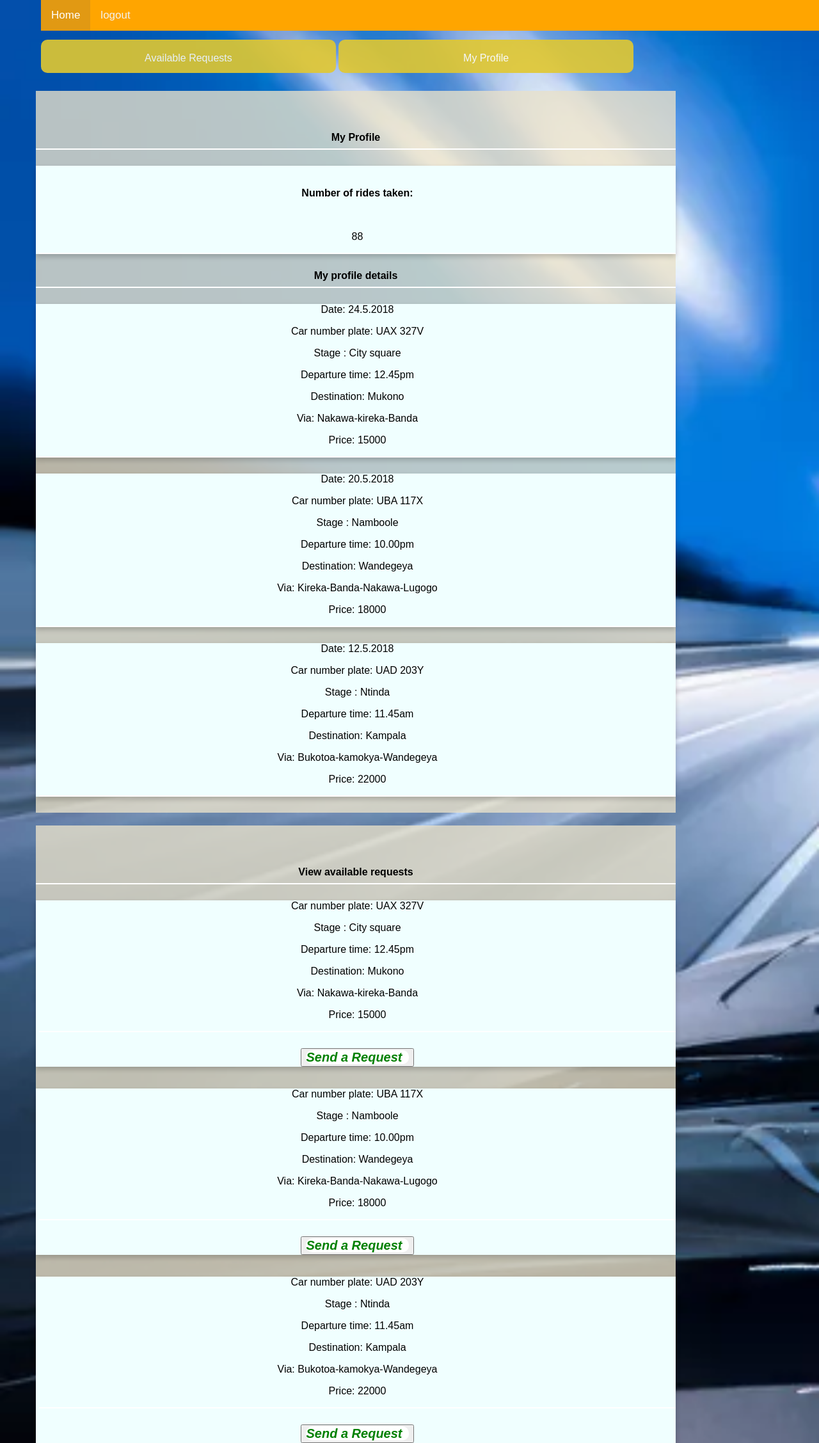
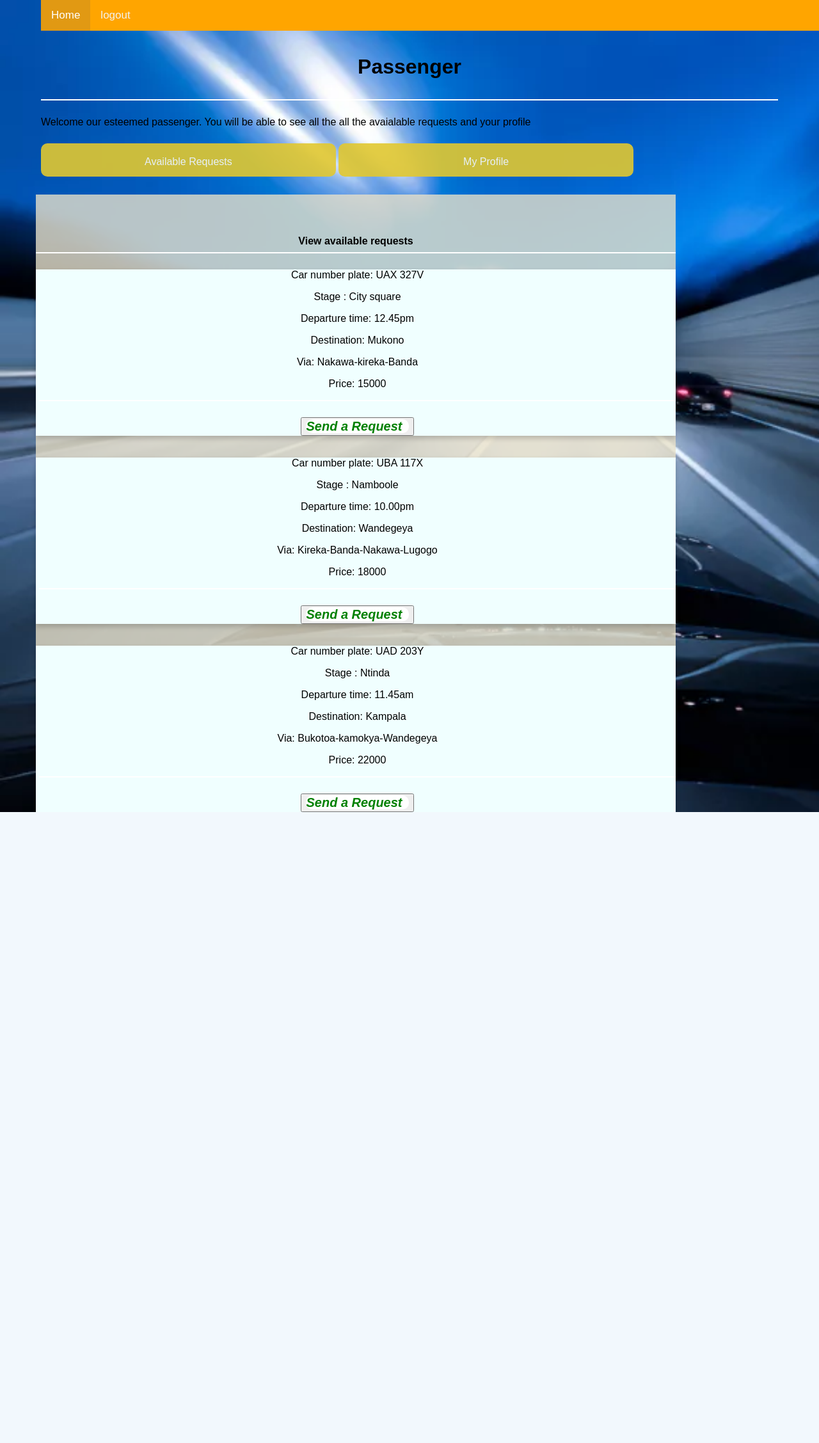
Before and after one commit to nokitoi/RideMyWay, a Python web app: template UI/templates/Passenger.html in a window 1280 px wide. Shown: the whole page at 64% size. After the commit the page ends 1269 px from the top, so only its background shows below. Run offline with Jinja, Linux system fonts and the light colour scheme; the template is opened without the code that fills it, so the values that code supplies are empty.

Commit message:
remove passenger profile div

```diff
--- a/UI/templates/Passenger.html
+++ b/UI/templates/Passenger.html
@@ -4,7 +4,6 @@
     <meta charset="UTF-8">
     <meta name="viewport" content="width=device-width, initial-scale=1.0">
     <meta http-equiv="X-UA-Compatible" content="ie=edge">
-    <link href = "css/signup.css" rel = "stylesheet">
     <link rel="stylesheet" type="text/css" media="screen" href="../css/styles.css" />
 
     <script lang="javascript"></script>
@@ -14,60 +13,17 @@
         <div class="topnav">
             <a class="active" href="index.html">Home</a>
             <a href="index.html">logout</a>
-            </div>
+        </div>
             <br><br><br>
+            <h1><p>Passenger</p></h1><hr>
+            <p>
+                Welcome our esteemed passenger. You will be able to see all the all the avaialable requests and your profile
+            </p>
 
         <input class="btn" value="Available Requests" type="button" onclick="document.getElementById('2').scrollIntoView()">
         <input class="btn" value="My Profile" type="button" onclick="document.getElementById('1').scrollIntoView()">
-        <!...displaying a passenger's profile...!>
-            <div class="view" id="1">
-                    <b></b><br>
-                    <b></b><br>
-                    <b></b><br>
-                <b>My Profile</b><hr/>
 
-                <div class="card">
-                  <br>
-                    <p><b>Number of rides taken: </b></p>
-                    <br>
-                    <p>88</p>
-                    <hr/>
 
-                  </div>
-                  <b>My profile details</b><hr/>
-                        <div class="card">
-                          <p>Date: 24.5.2018</p>
-                          <p>Car number plate: UAX 327V</p>
-                          <p>Stage : City square</p>
-                          <p>Departure time: 12.45pm</p>
-                          <p>Destination: Mukono</p>
-                          <p>Via: Nakawa-kireka-Banda<p/>
-                          <p>Price: 15000</p>
-                          <hr/>
-                        </div>
-
-                      <div class="card">
-                          <p>Date: 20.5.2018</p>
-                          <p>Car number plate: UBA 117X</p>
-                          <p>Stage : Namboole</p>
-                          <p>Departure time: 10.00pm</p>
-                          <p>Destination: Wandegeya</p>
-                          <p>Via: Kireka-Banda-Nakawa-Lugogo<p/>
-                          <p>Price: 18000</p>
-                          <hr/>
-
-                            </div>
-                      <div class="card">
-                            <p>Date: 12.5.2018</p>
-                            <p>Car number plate: UAD 203Y</p>
-                            <p>Stage : Ntinda</p>
-                            <p>Departure time: 11.45am</p>
-                            <p>Destination: Kampala</p>
-                            <p>Via: Bukotoa-kamokya-Wandegeya<p/>
-                            <p>Price: 22000</p>
-                            <hr/>
-                      </div>
-                </div>
 
 
         <div class="view" id="2">
```
